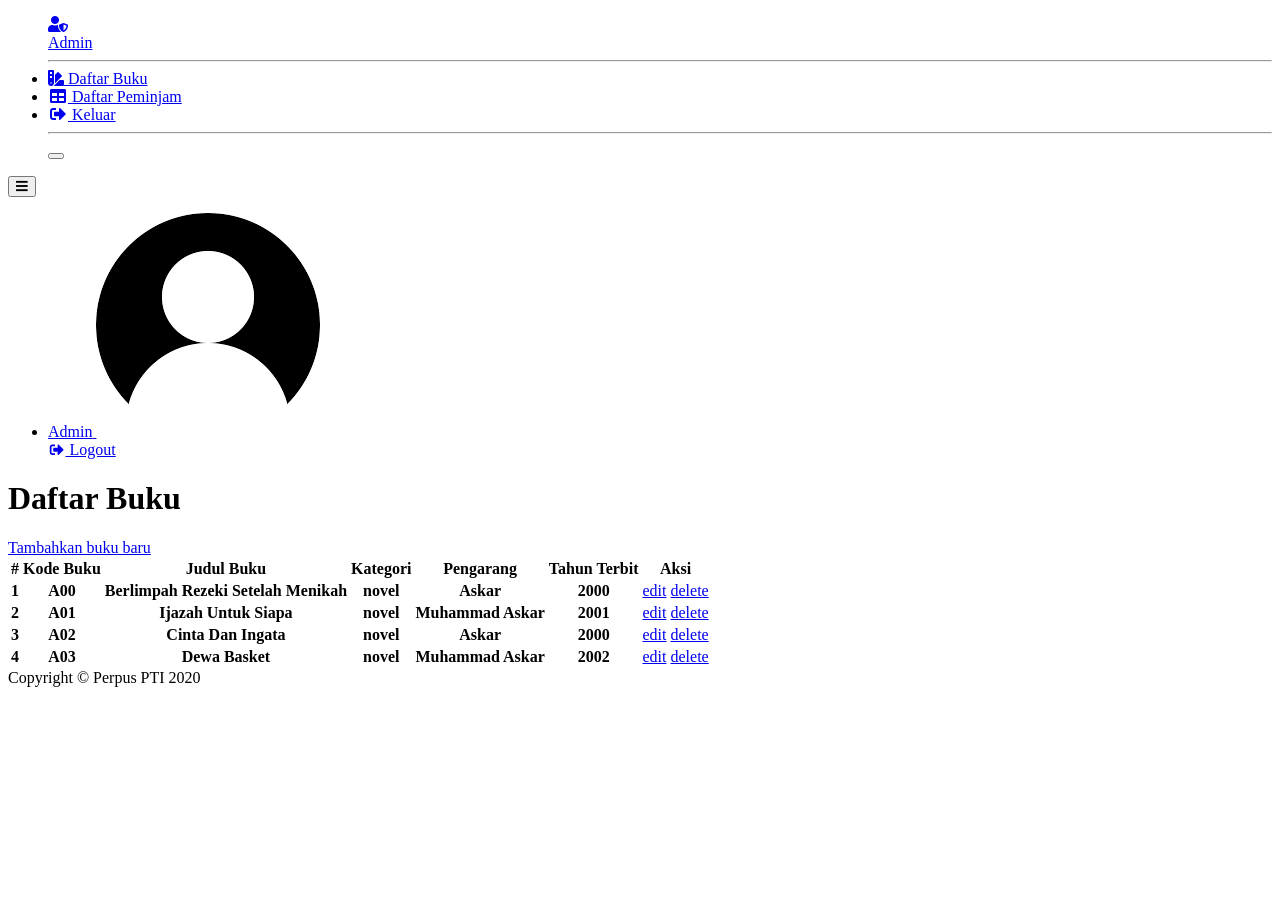
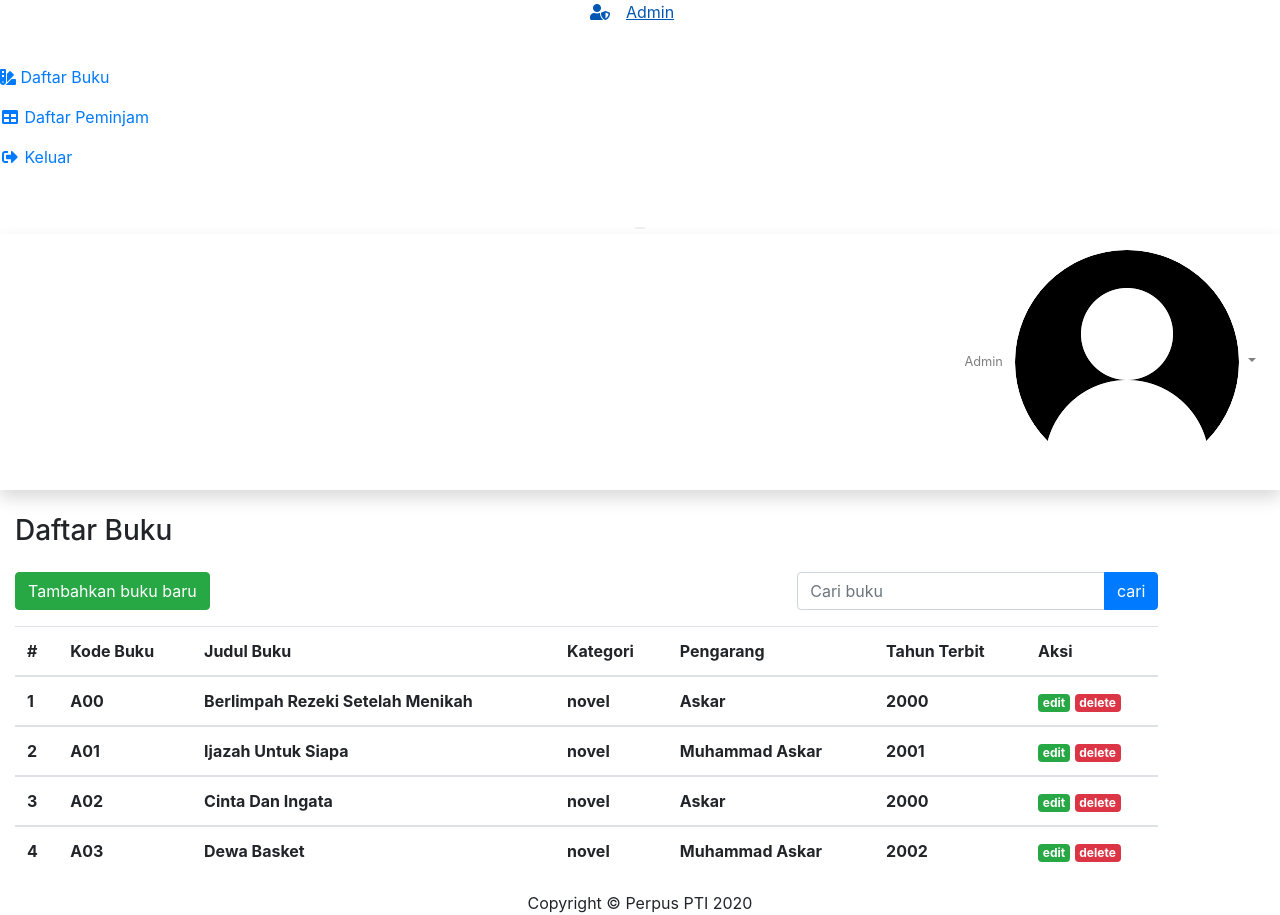
Before and after one commit to muhammadaskar/Perpus, a CodeIgniter app: page /Perpustakaan/index.php/admin/index in a window 1280 px wide. Before the commit the page ends 687 px from the top, so only its background shows below. Run offline with CodeIgniter, Linux system fonts and the light colour scheme; the visitor is signed in with stand-in values (Sample User, id 1); data comes from the database, SQL or seed files in the repository; some libraries are stand-ins or nearby versions.

Commit message:
update Admin Controller, BukuModel, admin/index and add config/pagination

```diff
--- a/application/controllers/Admin.php
+++ b/application/controllers/Admin.php
@@ -8,6 +8,7 @@ class Admin extends CI_Controller
         parent::__construct();
         $this->load->model('BukuModel');
         $this->load->library('form_validation');
+        $this->load->library('pagination');
 
         if (!$this->session->userdata('admin')) {
             redirect('auth/blocked');
@@ -17,7 +18,26 @@ class Admin extends CI_Controller
     public function index()
     {
         $data['judul'] = 'Daftar Buku';
-        $data['buku'] = $this->BukuModel->getAllBuku();
+
+        if ($this->input->post('cari')) {
+            $data['keyword'] = $this->input->post('keyword');
+            $this->session->set_userdata('keyword', $data['keyword']);
+        } else {
+            $data['keyword'] = $this->session->userdata('keyword');
+        }
+
+        $this->db->like('judul_buku', $data['keyword']);
+        $this->db->or_like('kategori', $data['keyword']);
+        $this->db->or_like('pengarang', $data['keyword']);
+        $this->db->from('buku');
+
+        $config['total_rows'] = $this->db->count_all_results();
+        $config['per_page'] = 5;
+
+        $this->pagination->initialize($config);
+
+        $data['start'] = $this->uri->segment(3);
+        $data['buku'] = $this->BukuModel->getBukuLim($config['per_page'], $data['start'], $data['keyword']);
         $this->load->view('templates/adminHeader', $data);
         $this->load->view('templates/adminSidebar');
         $this->load->view('templates/adminTopbar');
--- a/application/models/BukuModel.php
+++ b/application/models/BukuModel.php
@@ -11,6 +11,21 @@ class BukuModel extends CI_Model
     public function getBukuLimit()
     {
         return $this->db->get('buku', 8)->result_array();
+    }
+
+    public function getBukuLim($limit, $start, $keyword = null)
+    {
+        if ($keyword) {
+            $this->db->like('judul_buku', $keyword);
+            $this->db->or_like('kategori', $keyword);
+            $this->db->or_like('pengarang', $keyword);
+        }
+        return $this->db->get('buku', $limit, $start)->result_array();
+    }
+
+    public function countAllBooks()
+    {
+        return $this->db->get('buku')->num_rows();
     }
 
     public function getBukuKategoriKomik()
--- a/application/views/admin/index.php
+++ b/application/views/admin/index.php
@@ -5,7 +5,21 @@
     <h1 class="h3 mb-4 text-gray-800">Daftar Buku</h1>
     <div class="row">
         <div class="col-lg-11">
-            <a href="<?= base_url('admin/tambahBuku') ?>" class="btn btn-success mb-2">Tambahkan buku baru</a>
+            <div class="row">
+                <div class="col-lg-8">
+                    <a href="<?= base_url('admin/tambahBuku') ?>" class="btn btn-success mb-2">Tambahkan buku baru</a>
+                </div>
+                <div class="col-lg-4">
+                    <form action="<?= base_url('admin/index') ?>" method="POST" autocomplete="off" autofocus>
+                        <div class="input-group mb-3">
+                            <input type="text" name="keyword" class="form-control" placeholder="Cari buku">
+                            <div class="input-group-append">
+                                <input class="btn btn-primary" type="submit" name="cari" id="button-addon2" value="cari">
+                            </div>
+                        </div>
+                    </form>
+                </div>
+            </div>
             <?= $this->session->flashdata('message'); ?>
             <table class="table table-hover">
                 <thead>
@@ -20,10 +34,17 @@
                     </tr>
                 </thead>
                 <tbody>
-                    <?php $i = 1;
-                    foreach ($buku as $b) : ?>
+                    <?php if (empty($buku)) : ?>
+                        <div class="alert alert-danger">
+                            Buku Tidak Ada
+                        </div>
+                        <form action="<?= base_url('admin/index') ?>" method="POST">
+                            <input class="btn btn-secondary mb-2" type="submit" name="cari" id="button-addon2" value="kembali">
+                        </form>
+                    <?php endif; ?>
+                    <?php foreach ($buku as $b) : ?>
                         <tr>
-                            <th scope="row"><?= $i; ?></th>
+                            <th scope="row"><?= ++$start; ?></th>
                             <th><?= $b['kode_buku']; ?></th>
                             <th><?= $b['judul_buku']; ?></th>
                             <th><?= $b['kategori']; ?></th>
@@ -35,9 +56,10 @@
                             </td>
                         </tr>
                 </tbody>
-            <?php $i++;
-                    endforeach;  ?>
+            <?php endforeach;  ?>
             </table>
+
+            <?= $this->pagination->create_links(); ?>
         </div>
     </div>
 
--- a/application/views/templates/adminHeader.php
+++ b/application/views/templates/adminHeader.php
@@ -15,6 +15,8 @@
     <link href="<?= base_url('assets/') ?>vendor/fontawesome-free/css/all.min.css" rel="stylesheet" type="text/css">
     <link href="https://fonts.googleapis.com/css?family=Nunito:200,200i,300,300i,400,400i,600,600i,700,700i,800,800i,900,900i" rel="stylesheet">
 
+    <link rel="stylesheet" href="https://stackpath.bootstrapcdn.com/bootstrap/4.4.1/css/bootstrap.min.css" integrity="sha384-Vkoo8x4CGsO3+Hhxv8T/Q5PaXtkKtu6ug5TOeNV6gBiFeWPGFN9MuhOf23Q9Ifjh" crossorigin="anonymous">
+
     <!-- Custom styles for this template-->
     <link href="<?= base_url('assets/') ?>css/sb-admin-2.min.css" rel="stylesheet">
 
```
Also changed, not shown: application/config/pagination.php (added, +30 -0 lines).
